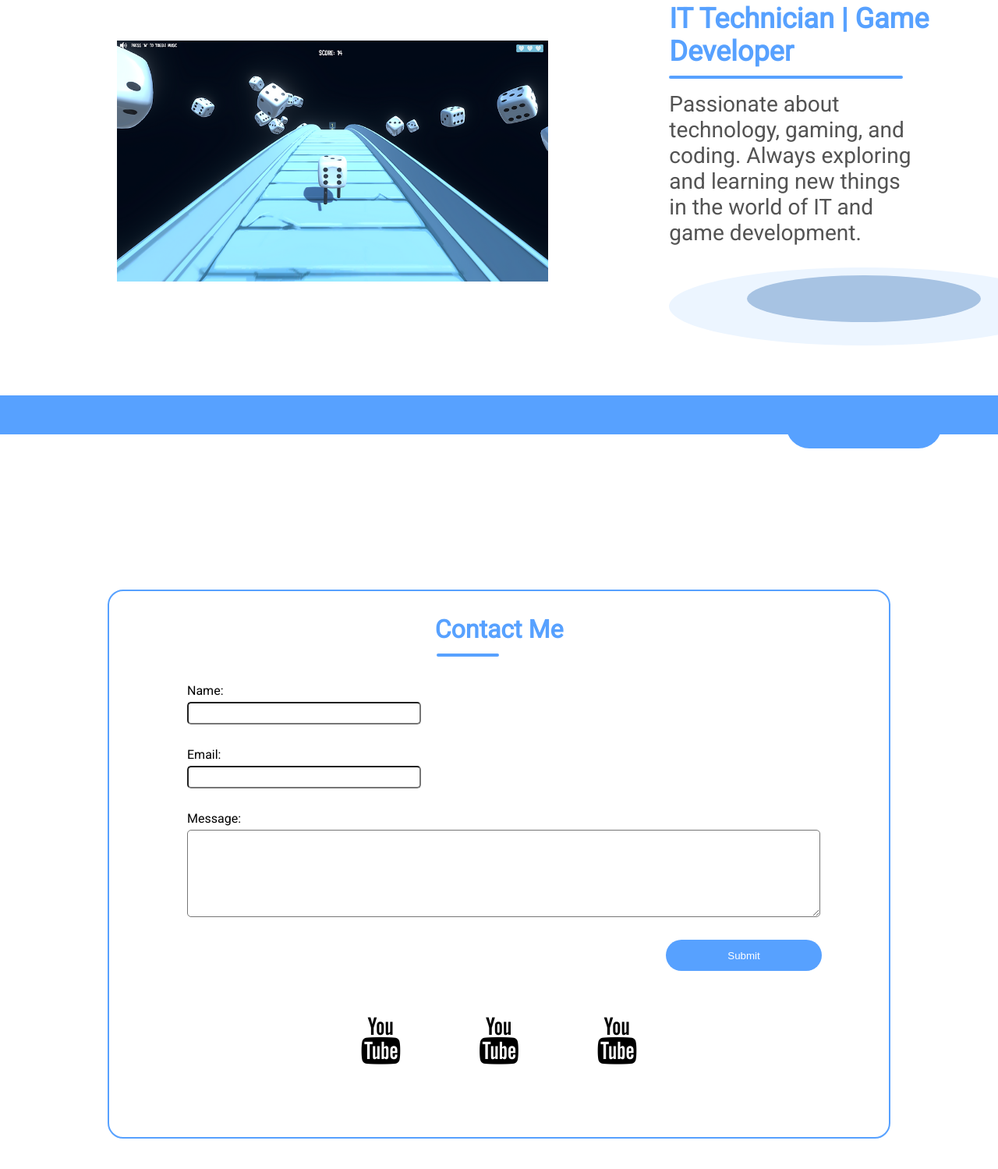
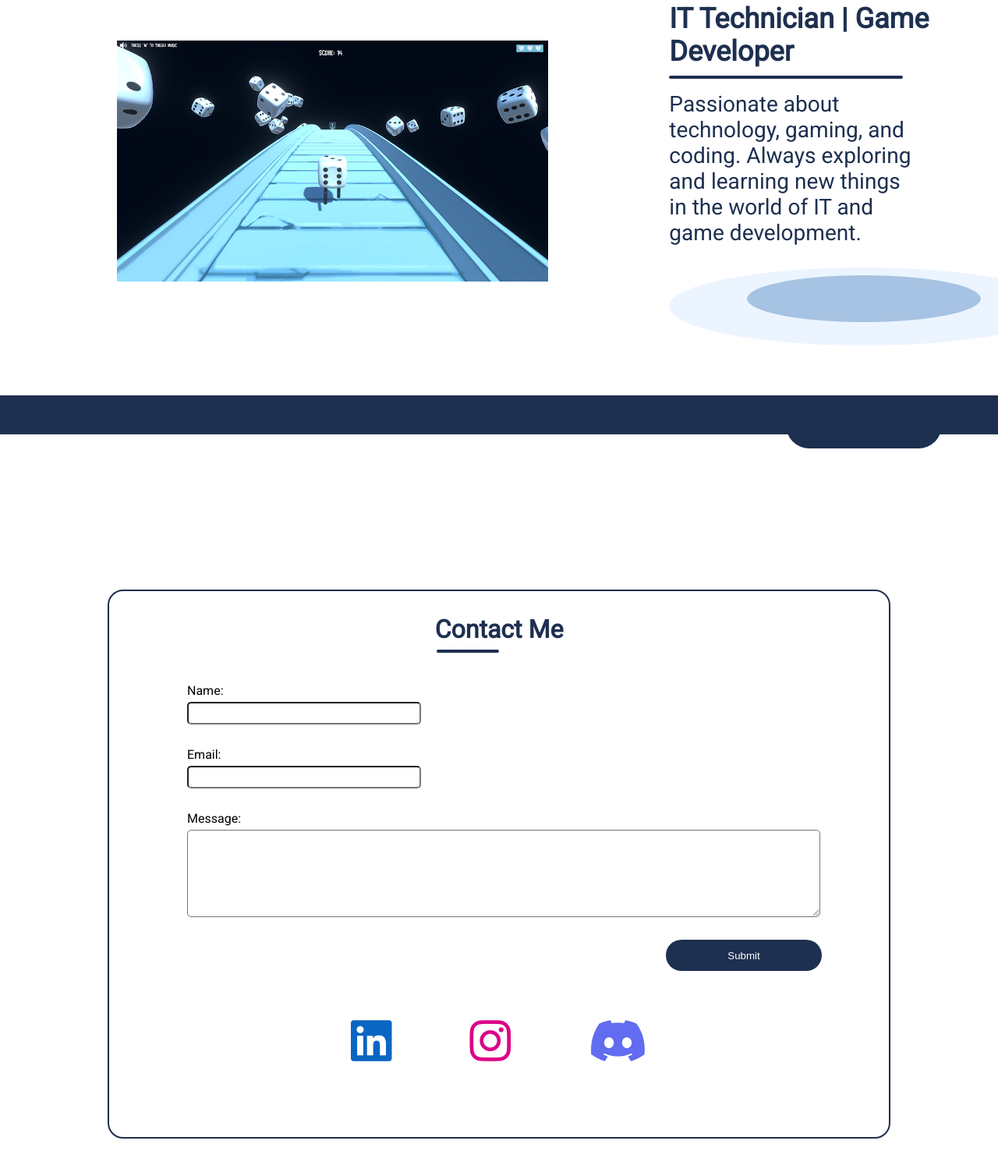
Before and after one commit to Dsoungpa/Final-Project-Bitwise, a plain HTML site: page index.html in a window 1280 px wide. Shown: the part 243-1742 px from the top of the page at 78% size. Drawn offline with nearby package versions, Linux system fonts and the light colour scheme.

Commit message:
Added Icons, Changed Color Theme

```diff
--- a/index.html
+++ b/index.html
@@ -5,7 +5,9 @@
         <link rel="stylesheet" type="text/css" href="./style.css" />
         <link rel="stylesheet" href="https://fonts.googleapis.com/css2?family=Roboto:wght@400&display=swap">
         <link rel="stylesheet" href="https://fonts.googleapis.com/css2?family=Open+Sans:wght@400&display=swap">
-        <link rel="stylesheet" href="https://cdnjs.cloudflare.com/ajax/libs/font-awesome/4.7.0/css/font-awesome.min.css" >
+        <link rel="stylesheet" href="https://cdnjs.cloudflare.com/ajax/libs/font-awesome/4.7.0/css/font-awesome.min.css">
+
+        <script src="https://kit.fontawesome.com/4684c7f75a.js" crossorigin="anonymous"></script>
         <script src="./scripts/slideshow.js"></script>
     </head>
 
@@ -99,9 +101,9 @@
                 </form>
 
                 <div class="icons">
-                    <i class="fa fa-youtube" style="font-size: 60px;"></i>
-                    <i class="fa fa-youtube" style="font-size: 60px;"></i>
-                    <i class="fa fa-youtube" style="font-size: 60px;"></i>
+                    <i class="fa-brands fa-linkedin" style="color: #0a66c2"></i>
+                    <i class="fa-brands fa-instagram" style="color: #dc0386"></i>
+                    <i class="fa-brands fa-discord" style="color: #616cf0"></i>
                 </div>
 
             </div>
--- a/style.css
+++ b/style.css
@@ -41,7 +41,7 @@ a:visited {
 
 .invisible-column, .column{
     /* Makes my nav bar light blue and the text of those white */
-    background-color: #57a1ff;
+    background-color: #1e3050;
     color: white;
 }
 
@@ -177,7 +177,7 @@ Specific lengths depending on Text */
 
 .dylan {
     /* Specified font color and size */
-    color: rgb(83, 83, 83);
+    color: #1d60d5;
     font-size: x-large;
 
     /* Adjusted dylan container width, height, and outside space */
@@ -195,7 +195,7 @@ Specific lengths depending on Text */
 .careerTitle{
     /* Adjusting font color and positioning of
     "IT Tech | Game Dev" text */
-    color: #57a1ff;
+    color: #1e3050;
     margin-top: -20px;
 }
 
@@ -210,7 +210,7 @@ Specific lengths depending on Text */
 
 .career-underline{
     /* Adjusts positioning */
-    background-color: #57a1ff;
+    background-color: #1e3050;
     border-radius: 10px;
     margin-top: -20px;
     width: 300px;
@@ -221,7 +221,7 @@ Specific lengths depending on Text */
     width: 80%;
 
     /* Font color */
-    color: rgb(83, 83, 83);
+    color: #1e3050;
 
     /* Made the font thinner */
     font-weight: lighter;
@@ -263,7 +263,7 @@ Specific lengths depending on Text */
      /* Centers vertically */
      align-items: center;
 
-    background-color: #57a1ff;
+    background-color: #1e3050;
     /* Font color */
     color: white;
 
@@ -302,7 +302,7 @@ Specific lengths depending on Text */
     margin-bottom: 100px;
 
     /* Adds a border around the contect section */
-    border: 2px solid #57a1ff;
+    border: 2px solid #1e3050;
 
     /* Sets Size */
     width: 1000px;
@@ -320,15 +320,15 @@ Specific lengths depending on Text */
 }
 
 .contact-section h1 {
-    color: #57a1ff;
+    color: #1e3050;
     margin-top: 30px;
 }
 
 .contact-underline {
     /* Adjusts positioning */
-    background-color: #57a1ff;
+    background-color: #1e3050;
     border-radius: 10px;
-    margin-top: 80px;
+    margin-top: 75px;
     margin-left: 420px;
     width: 80px;
 }
@@ -366,7 +366,7 @@ textarea {
 
 button {
     /* Font and background color */
-    background-color: #57a1ff;
+    background-color: #1e3050;
     color: white;
 
     /* Outside spacing */
@@ -388,7 +388,7 @@ button {
 
 button:hover {
     /* Changes background color when hovering */
-    background-color: #305990;
+    background-color: #1d60d5;
     /* Changes cursor to a pointer when over the button */
     cursor: pointer;
 }
@@ -400,9 +400,13 @@ button:hover {
     margin-top: 60px; /* Margin at the top */
 }
 
+.icons i{
+    font-size: 60px;
+}
+
 footer {
     /* Color and size of footer */
-    background-color: #57a1ff;
+    background-color: #1e3050;
     height: 50px;
 
     /* Makes the footer always positioned on the bottom */
```
